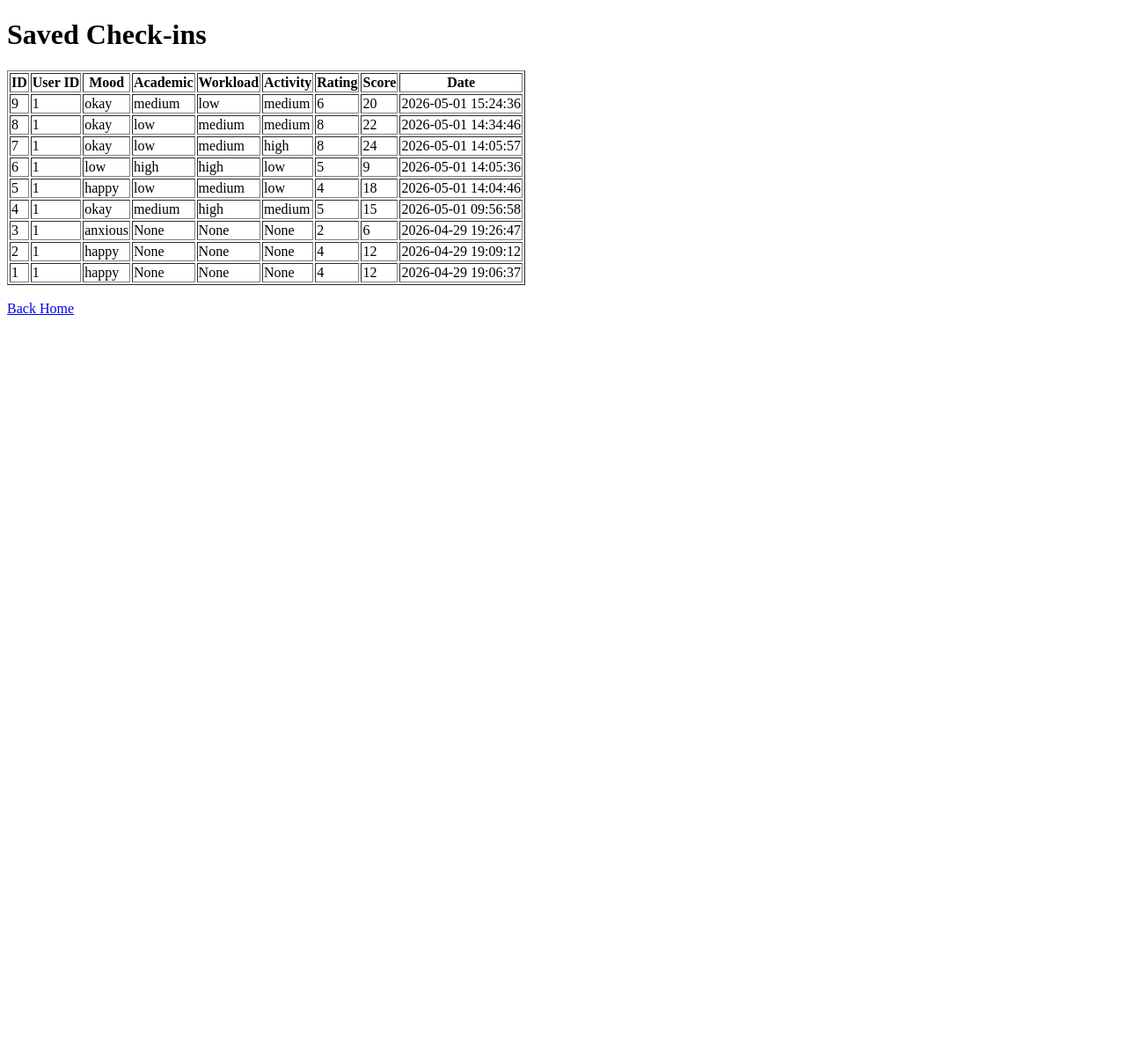
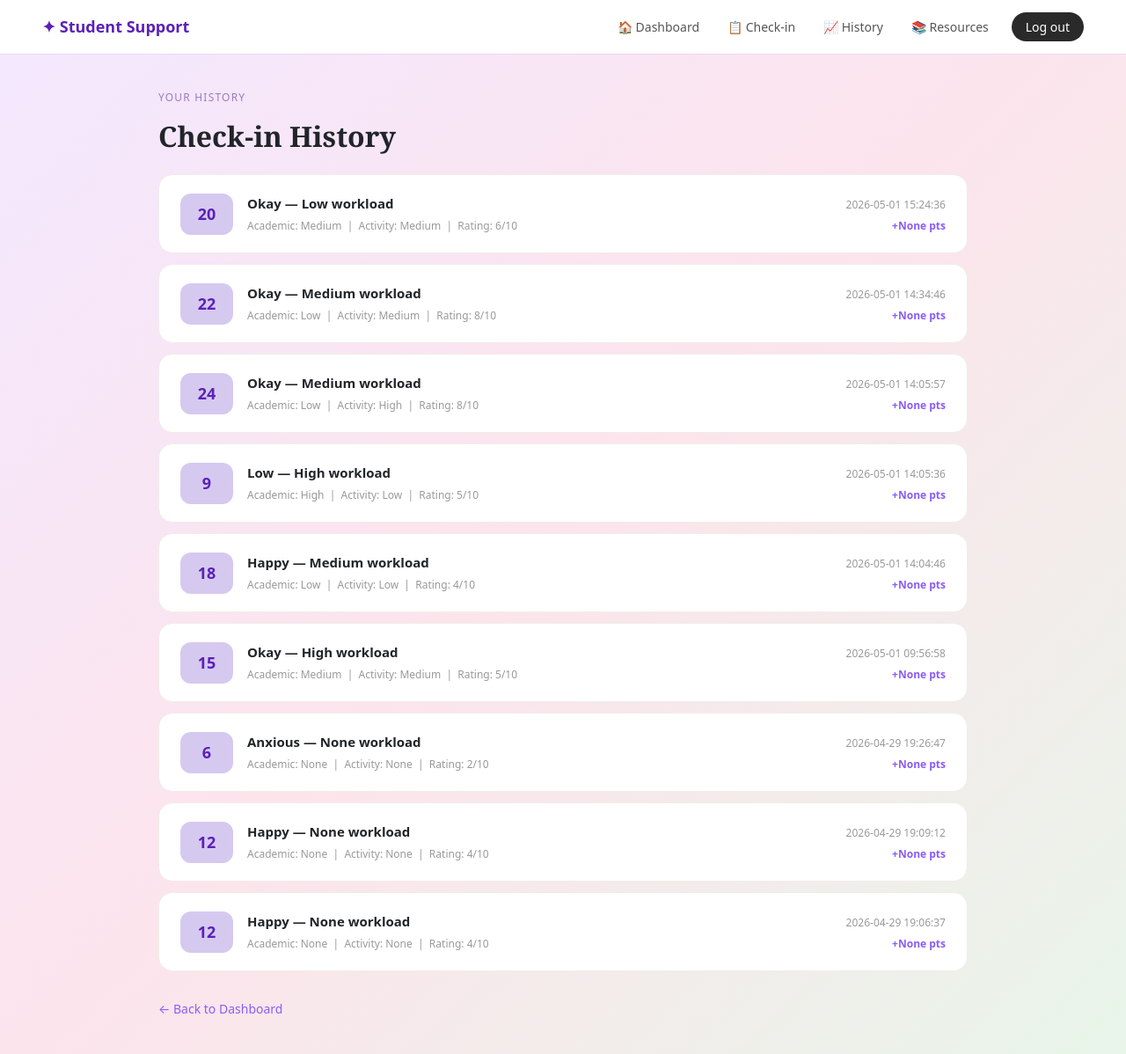
Before and after one commit to Cassanova27/Student_Support_hub, a Flask app: page /view-checkins in a window 1280 px wide. Shown: the whole page at 88% size. Before the commit the page ends 358 px from the top, so only its background shows below. Run offline with Flask 3, Linux system fonts and the light colour scheme; a user stored in the database is signed in; data comes from the database, SQL or seed files in the repository; both versions use the stored data as it was after the commit.

Commit message:
journal page and linked to dashboard

```diff
--- a/app.py
+++ b/app.py
@@ -244,5 +244,30 @@ def view_checkins():
     conn.close()
     return render_template("view_checkins.html", checkins=checkins)
 
+@app.route("/journal", methods=["GET", "POST"])
+def journal():
+    if "user_id" not in session:
+        return redirect(url_for("login"))
+
+    conn = get_db_connection()
+
+    if request.method == "POST":
+        entry = request.form.get("entry")
+        if entry:
+            conn.execute(
+                "INSERT INTO journals (user_id, entry) VALUES (?, ?)",
+                (session["user_id"], entry)
+            )
+            conn.commit()
+
+    entries = conn.execute(
+        "SELECT * FROM journals WHERE user_id = ? ORDER BY date DESC",
+        (session["user_id"],)
+    ).fetchall()
+    conn.close()
+
+    return render_template("journal.html", entries=entries)
+
+
 if __name__ == "__main__":
     app.run(debug=True)
--- a/templates/view_checkins.html
+++ b/templates/view_checkins.html
@@ -1,42 +1,41 @@
-<!DOCTYPE html>
-<html>
-<head>
-    <title>View Check-ins</title>
-</head>
-<body>
+{% extends "base.html" %}
 
-<h1>Saved Check-ins</h1>
+{% block content %}
 
-<table border="1">
-    <tr>
-        <th>ID</th>
-        <th>User ID</th>
-        <th>Mood</th>
-        <th>Academic</th>
-        <th>Workload</th>
-        <th>Activity</th>
-        <th>Rating</th>
-        <th>Score</th>
-        <th>Date</th>
-    </tr>
+<div style="max-width: 960px; margin: 0 auto; padding: 40px 20px;">
 
+    <p style="font-size: 12px; letter-spacing: 0.1em; text-transform: uppercase; color: #9E7ABF;">Your History</p>
+    <h1 style="font-family: Georgia, serif; font-size: 32px; font-weight: 600; margin-bottom: 24px;">Check-in History</h1>
+
+    {% if checkins %}
     {% for checkin in checkins %}
-    <tr>
-        <td>{{ checkin.id }}</td>
-        <td>{{ checkin.user_id }}</td>
-        <td>{{ checkin.mood }}</td>
-        <td>{{ checkin.academic }}</td>
-        <td>{{ checkin.workload }}</td>
-        <td>{{ checkin.activity }}</td>
-        <td>{{ checkin.rating }}</td>
-        <td>{{ checkin.score }}</td>
-        <td>{{ checkin.date }}</td>
-    </tr>
+    <div style="background: white; border-radius: 16px; padding: 20px 24px; margin-bottom: 12px; display: flex; align-items: center; gap: 16px; border: 1px solid #F0EDE8;">
+
+        <div style="background: #D6C9F0; border-radius: 12px; padding: 10px 16px; font-weight: 700; color: #5B21B6; font-size: 18px; min-width: 60px; text-align: center;">
+            {{ checkin.score }}
+        </div>
+
+        <div style="flex: 1;">
+            <strong style="display: block; font-size: 15px;">{{ checkin.mood | capitalize }} — {{ checkin.workload | capitalize }} workload</strong>
+            <span style="font-size: 12px; color: #999;">Academic: {{ checkin.academic | capitalize }} &nbsp;|&nbsp; Activity: {{ checkin.activity | capitalize }} &nbsp;|&nbsp; Rating: {{ checkin.rating }}/10</span>
+        </div>
+
+        <div style="text-align: right;">
+            <span style="font-size: 12px; color: #999;">{{ checkin.date }}</span><br>
+            <span style="font-size: 12px; font-weight: 600; color: #8B5CF6;">+{{ checkin.points_earned }} pts</span>
+        </div>
+
+    </div>
     {% endfor %}
-</table>
 
-<br>
-<a href="/">Back Home</a>
+    {% else %}
+    <div style="text-align: center; padding: 40px; background: white; border-radius: 16px;">
+        <p style="color: #aaa;">No check-ins yet — <a href="/checkin" style="color: #8B5CF6;">start your first one!</a></p>
+    </div>
+    {% endif %}
 
-</body>
-</html>
+    <a href="/dashboard" style="display: inline-block; margin-top: 20px; color: #8B5CF6; font-size: 14px; text-decoration: none;">← Back to Dashboard</a>
+
+</div>
+
+{% endblock %}
```
Also changed, not shown: database.py (+10 -2 lines), templates/dashboard.html (+5 -4 lines), templates/journal.html (added, +39 -0 lines), wellbeing.db.
